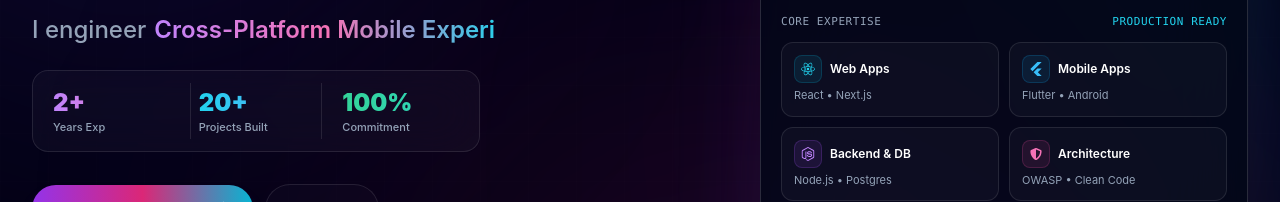
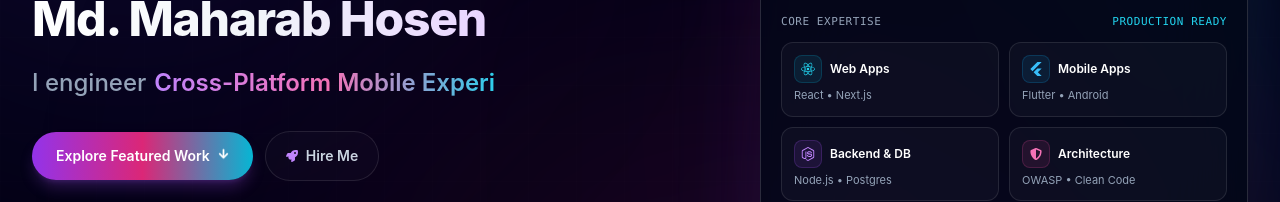
Before and after one commit to Maharab2134/Maharab_Portfolio, a React (Create React App) app: page / in a window 1280 px wide. Shown: the part 347-549 px from the top of the page. Built offline with nearby package versions, Linux system fonts and the light colour scheme; no server answers; the database is empty.

Commit message:
fix(ui): remove stats strip from hero and resolve eslint compiler warnings

```diff
--- a/src/components/About.tsx
+++ b/src/components/About.tsx
@@ -26,17 +26,19 @@
 const About: React.FC = () => {
   const profile = useLiveProfile();
   const [isVideoOpen, setIsVideoOpen] = useState(false);
+  const profileImageProp = profile.profileImage;
+  const profileImageAlt = (profile as any).profile_image;
   const activeProfileImage =
-    profile.profileImage || (profile as any).profile_image || PORTFOLIO_INFO.profileImage;
+    profileImageProp || profileImageAlt || PORTFOLIO_INFO.profileImage;
   const [imgSrc, setImgSrc] = useState(toProxyImageUrl(activeProfileImage));
 
   useEffect(() => {
     const currentImg =
-      profile.profileImage || (profile as any).profile_image || PORTFOLIO_INFO.profileImage;
+      profileImageProp || profileImageAlt || PORTFOLIO_INFO.profileImage;
     if (currentImg) {
       setImgSrc(toProxyImageUrl(currentImg));
     }
-  }, [profile.profileImage, (profile as any).profile_image]);
+  }, [profileImageProp, profileImageAlt]);
 
   const rawVideoUrl =
     (profile as any).intro_video_url ||
--- a/src/components/Experience.tsx
+++ b/src/components/Experience.tsx
@@ -1,4 +1,4 @@
-import React, { useState, useEffect } from "react";
+import React from "react";
 import { motion } from "framer-motion";
 import {
   FaBriefcase,
@@ -8,7 +8,7 @@ import {
   FaBuilding,
   FaExternalLinkAlt,
 } from "react-icons/fa";
-import { ExperienceItem, getCompanyLogoUrl } from "../data/portfolioData";
+import { getCompanyLogoUrl } from "../data/portfolioData";
 import {
   useExperienceConfig,
   useLiveExperience,
--- a/src/components/Hero.tsx
+++ b/src/components/Hero.tsx
@@ -235,32 +235,6 @@ const Hero: React.FC = () => {
                   speed={45}
                   repeat={Infinity}
                 />
-              </div>
-            </motion.div>
-            {/* Stats Metric Strip */}
-            <motion.div
-              initial={{ opacity: 0, y: 16 }}
-              animate={{ opacity: 1, y: 0 }}
-              transition={{ duration: 0.6, delay: 0.35 }}
-              className="grid grid-cols-3 max-w-md gap-3 p-3 border rounded-2xl bg-white/[0.03] border-white/10 backdrop-blur-xl"
-            >
-              <div className="px-2 py-1 text-left">
-                <p className="text-xl font-black text-transparent bg-clip-text bg-gradient-to-r from-purple-400 to-pink-400 sm:text-2xl">
-                  {profile.stats.yearsExperience}
-                </p>
-                <p className="text-[11px] font-medium text-slate-400">Years Exp</p>
-              </div>
-              <div className="px-2 py-1 text-left border-x border-white/10">
-                <p className="text-xl font-black text-transparent bg-clip-text bg-gradient-to-r from-cyan-400 to-blue-400 sm:text-2xl">
-                  {profile.stats.projectsCompleted}
-                </p>
-                <p className="text-[11px] font-medium text-slate-400">Projects Built</p>
-              </div>
-              <div className="px-2 py-1 text-left">
-                <p className="text-xl font-black text-transparent bg-clip-text bg-gradient-to-r from-emerald-400 to-teal-400 sm:text-2xl">
-                  {profile.stats.satisfactionRate}
-                </p>
-                <p className="text-[11px] font-medium text-slate-400">Commitment</p>
               </div>
             </motion.div>
 
--- a/src/pages/Admin.tsx
+++ b/src/pages/Admin.tsx
@@ -2,11 +2,6 @@ import React, { useState, useEffect, useCallback } from "react";
 import { supabase, isSupabaseConfigured } from "../lib/supabaseClient";
 import {
   PORTFOLIO_INFO,
-  EDUCATION_DATA,
-  CERTIFICATES_DATA,
-  EXPERIENCE_DATA,
-  DEFAULT_SKILL_CATEGORIES,
-  DEFAULT_SKILLS_DATA,
   SkillCategory,
   SkillItemData,
   ExperienceItem,
```
